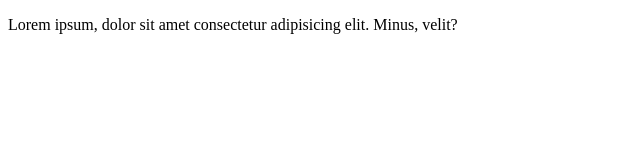
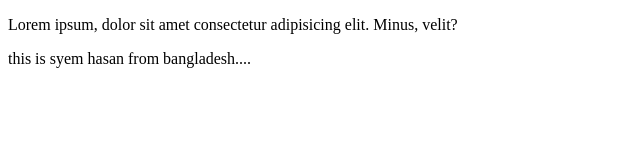
Before and after one commit to syemhasan1/my-first-website, a plain HTML site: page index.html in a window 1280 px wide. Shown: the whole page, without its empty margins (0-640 px from the left). Drawn offline with Linux system fonts and the light colour scheme.

Commit message:
Update index.html

```diff
--- a/index.html
+++ b/index.html
@@ -10,6 +10,10 @@
     <p>
         Lorem ipsum, dolor sit amet consectetur adipisicing elit. Minus, velit?
     </p>
+    <p>
+        this is syem hasan from bangladesh....
+
+    </p>
 
 </body>
 </html>
```
